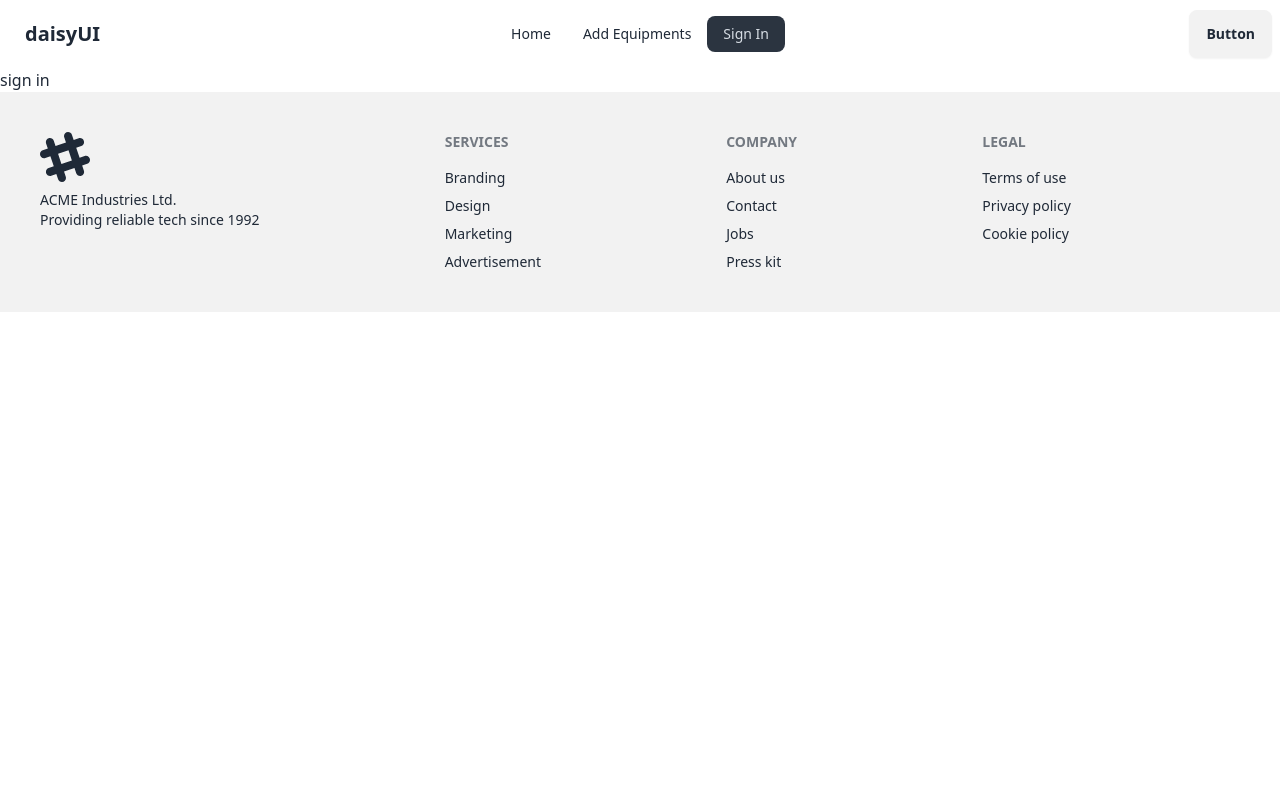
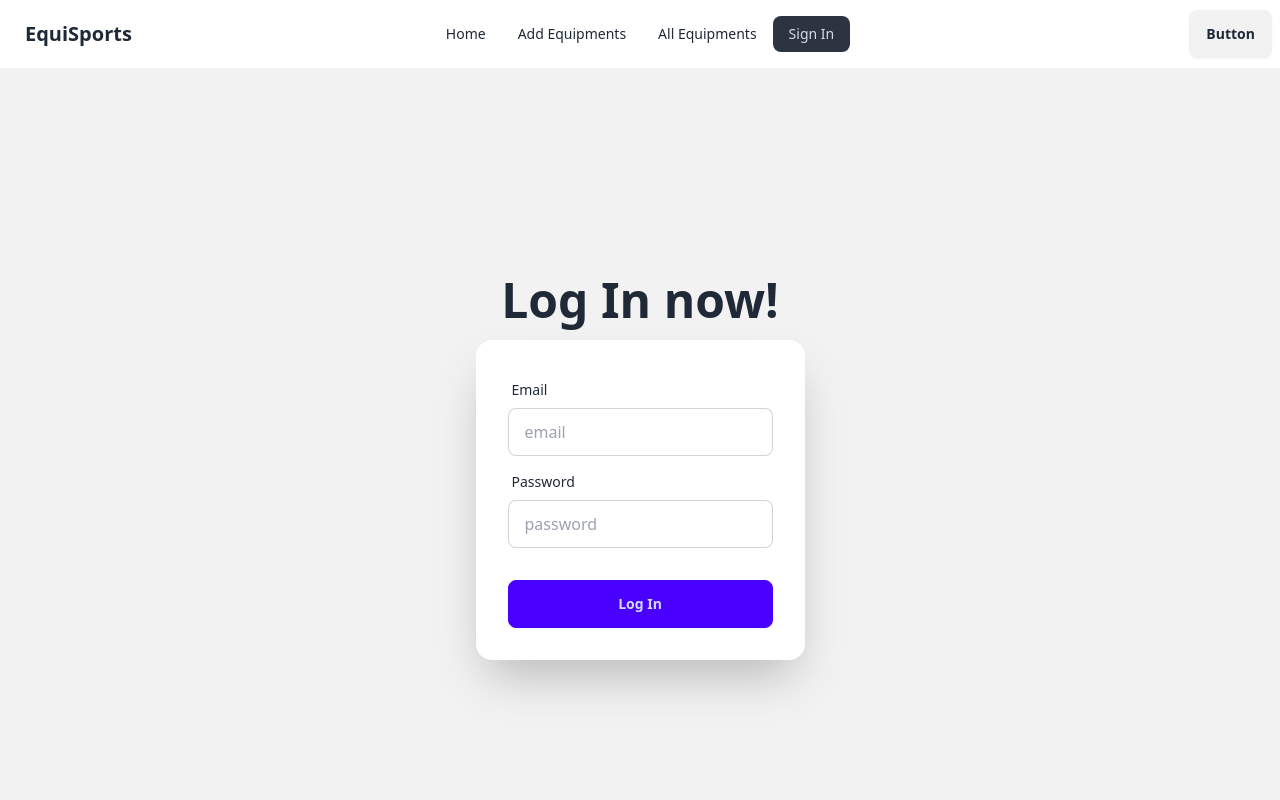
Before and after one commit to muntasir-mahmud-abdullah/equisports-client, a React (Vite) app: page /signIn in a window 1280 px wide. Shown: the top 800 px of the page. Built offline with nearby package versions, Linux system fonts and the light colour scheme.

Commit message:
All equipment page client side done day 1

```diff
--- a/src/components/Equipcard.jsx
+++ b/src/components/Equipcard.jsx
@@ -29,9 +29,12 @@ const Equipcard = ({ equipment, equipments, setEquipments }) => {
       confirmButtonText: "Yes, delete it!",
     }).then((result) => {
       if (result.isConfirmed) {
-        fetch(`http://localhost:5000/equipments/${_id}`, {
-          method: "DELETE",
-        })
+        fetch(
+          ` https://equisports-server-ilckrdzgo-munthasir-mahmud-abdullahs-projects.vercel.app/equipments/${_id}`,
+          {
+            method: "DELETE",
+          }
+        )
           .then((res) => res.json())
           .then((data) => {
             console.log(data);
--- a/src/components/Header.jsx
+++ b/src/components/Header.jsx
@@ -9,6 +9,9 @@ const Header = () => {
       </li>
       <li>
         <NavLink to={"/addEquipment"}>Add Equipments</NavLink>
+      </li>
+      <li>
+        <NavLink to={"/allEquipments"}>All Equipments</NavLink>
       </li>
       <li>
         <NavLink to={"/signIn"}>Sign In</NavLink>
@@ -42,7 +45,8 @@ const Header = () => {
             {links}
           </ul>
         </div>
-        <a className="btn btn-ghost text-xl">daisyUI</a>
+        <a className="btn btn-ghost text-xl">EquiSports
+        </a>
       </div>
       <div className="navbar-center hidden lg:flex">
         <ul className="menu menu-horizontal px-1">{links}</ul>
--- a/src/components/SignIn.jsx
+++ b/src/components/SignIn.jsx
@@ -1,11 +1,59 @@
-import React from 'react';
+import React, { useContext } from "react";
+import { AuthContext } from "../providers/AuthProvider";
 
 const SignIn = () => {
-    return (
-        <div>
-            <h2>sign in</h2>
+  const { signInUser } = useContext(AuthContext);
+  const handleSignIn = (e) => {
+    e.preventDefault();
+    const email = e.target.email.value;
+    const password = e.target.password.value;
+    console.log(email, password);
+    signInUser(email, password)
+      .then((result) => {
+        console.log(result.user);
+      })
+      .catch((error) => console.log(error.message));
+  };
+  return (
+    <div className="hero bg-base-200 min-h-screen">
+      <div className="hero-content flex-col">
+        <div className="text-center">
+          <h1 className="text-5xl font-bold">Log In now!</h1>
         </div>
-    );
+        <div className="card bg-base-100 w-full max-w-sm shrink-0 shadow-2xl">
+          <form onSubmit={handleSignIn} className="card-body">
+            <div className="form-control">
+              <label className="label">
+                <span className="label-text">Email</span>
+              </label>
+              <input
+                type="email"
+                placeholder="email"
+                name="email"
+                className="input input-bordered"
+                required
+              />
+            </div>
+            <div className="form-control">
+              <label className="label">
+                <span className="label-text">Password</span>
+              </label>
+              <input
+                type="password"
+                placeholder="password"
+                name="password"
+                className="input input-bordered"
+                required
+              />
+            </div>
+            <div className="form-control mt-6">
+              <button className="btn btn-primary">Log In</button>
+            </div>
+          </form>
+        </div>
+      </div>
+    </div>
+  );
 };
 
 export default SignIn;
--- a/src/components/SignUp.jsx
+++ b/src/components/SignUp.jsx
@@ -16,13 +16,16 @@ const SignUp = () => {
       const newUser = { name, email, image };
       // <AddEquipment newUser = { newUser } ></AddEquipment>
       //save new user info to database
-      fetch("http://localhost:5000/users", {
-        method: "POST",
-        headers: {
-          "content-type": "application/json",
-        },
-        body: JSON.stringify(newUser),
-      })
+      fetch(
+        " https://equisports-server-ilckrdzgo-munthasir-mahmud-abdullahs-projects.vercel.app/users",
+        {
+          method: "POST",
+          headers: {
+            "content-type": "application/json",
+          },
+          body: JSON.stringify(newUser),
+        }
+      )
         .then((res) => res.json())
         .then((data) => {
           if (data.insertedId) {
@@ -89,7 +92,7 @@ const SignUp = () => {
               />
             </div>
             <div className="form-control mt-6">
-              <button className="btn btn-primary">Sign Up</button>
+              <button className="btn btn-primary">Sign Up or Register</button>
             </div>
           </form>
         </div>
--- a/src/main.jsx
+++ b/src/main.jsx
@@ -18,18 +18,22 @@ const router = createBrowserRouter([
       {
         path: "/",
         element: <App></App>,
-        loader: () => fetch("http://localhost:5000/equipments"),
+        loader: () =>
+          fetch(
+            " https://equisports-server-ilckrdzgo-munthasir-mahmud-abdullahs-projects.vercel.app/equipments"
+          ),
       },
       {
         path: "addEquipment",
-        element: <AddEquipment></AddEquipment>
+        element: <AddEquipment></AddEquipment>,
       },
-
       {
         path: "updateEquipment/:id",
         element: <UpdateEquipment></UpdateEquipment>,
         loader: ({ params }) =>
-          fetch(`http://localhost:5000/equipments/${params.id}`),
+          fetch(
+            ` https://equisports-server-ilckrdzgo-munthasir-mahmud-abdullahs-projects.vercel.app/equipments/${params.id}`
+          ),
       },
       {
         path: "signIn",
@@ -40,10 +44,13 @@ const router = createBrowserRouter([
         element: <SignUp></SignUp>,
       },
       {
-        path:"allEquipments",
-        element:<AllEquipments></AllEquipments>,
-        loader:()=> fetch('http://localhost:5000/equipments')
-      }
+        path: "allEquipments",
+        element: <AllEquipments></AllEquipments>,
+        loader: () =>
+          fetch(
+            " https://equisports-server-ilckrdzgo-munthasir-mahmud-abdullahs-projects.vercel.app/equipments"
+          ),
+      },
     ],
   },
 ]);
@@ -51,7 +58,7 @@ const router = createBrowserRouter([
 createRoot(document.getElementById("root")).render(
   <StrictMode>
     <AuthProvider>
-    <RouterProvider router={router} />
+      <RouterProvider router={router} />
     </AuthProvider>
   </StrictMode>
 );
--- a/src/pages/AddEquipment.jsx
+++ b/src/pages/AddEquipment.jsx
@@ -29,13 +29,16 @@ const AddEquipment = () => {
     };
     console.log(newEquipment);
     // send data to the server
-    fetch("http://localhost:5000/equipments", {
-      method: "POST",
-      headers: {
-        "content-type": "application/json",
-      },
-      body: JSON.stringify(newEquipment),
-    })
+    fetch(
+      " https://equisports-server-ilckrdzgo-munthasir-mahmud-abdullahs-projects.vercel.app/equipments",
+      {
+        method: "POST",
+        headers: {
+          "content-type": "application/json",
+        },
+        body: JSON.stringify(newEquipment),
+      }
+    )
       .then((res) => res.json())
       .then((data) => {
         console.log(data);
--- a/src/pages/AllEquipments.jsx
+++ b/src/pages/AllEquipments.jsx
@@ -7,7 +7,52 @@ const AllEquipments = () => {
     return (
         <div>
             <h2>all equipments:{allequipments.length}</h2>
+            <div className="overflow-x-auto">
+  <table className="table m-20">
+    {/* head */}
+    <thead>
+      <tr>
+        <th>Name</th>
+        <th>Rating</th>
+        <th>Price</th>
+        <th></th>
+      </tr>
+    </thead>
+    <tbody>
+      {/* row 1 */}
+      {
+        allequipments.map(equipment =>      <tr key={equipment._id}>
+        <td>
+          <div className="flex items-center gap-3">
+            <div>
+              <div className="font-bold">{equipment.name}</div>
+              <div className="text-sm opacity-50">{equipment.category}</div>
+            </div>
+          </div>
+        </td>
+        <td>
+          {equipment.rating}
+        </td>
+        <td>{equipment.price}</td>
+        <th>
+          <button className="btn btn-ghost btn-xs">details</button>
+        </th>
+      </tr> )
+      }
 
+
+    </tbody>
+    {/* foot */}
+    <tfoot>
+      <tr>
+      <th>Name</th>
+        <th>Rating</th>
+        <th>Price</th>
+        <th></th>
+      </tr>
+    </tfoot>
+  </table>
+</div>
         </div>
     );
 };
--- a/src/pages/UpdateEquipment.jsx
+++ b/src/pages/UpdateEquipment.jsx
@@ -3,7 +3,18 @@ import { useLoaderData } from "react-router-dom";
 
 const UpdateEquipment = () => {
   const equipment = useLoaderData();
-    const {_id,name,category,image,description,price,rating,customization,processingTime,stockStatus} = equipment;
+  const {
+    _id,
+    name,
+    category,
+    image,
+    description,
+    price,
+    rating,
+    customization,
+    processingTime,
+    stockStatus,
+  } = equipment;
   const handleUpdateEquip = (e) => {
     e.preventDefault();
     const form = e.target;
@@ -29,13 +40,16 @@ const UpdateEquipment = () => {
     };
     console.log(updatedEquipment);
     // send data to the server
-        fetch(`http://localhost:5000/equipments/${_id}`, {
+    fetch(
+      ` https://equisports-server-ilckrdzgo-munthasir-mahmud-abdullahs-projects.vercel.app/equipments/${_id}`,
+      {
         method: "PUT",
         headers: {
           "content-type": "application/json",
         },
         body: JSON.stringify(updatedEquipment),
-        })
+      }
+    )
       .then((res) => res.json())
       .then((data) => {
         console.log(data);
@@ -202,7 +216,11 @@ const UpdateEquipment = () => {
             />
           </div>
         </div>
-        <input type="submit" value="Update Equipment" className="btn btn-block mt-4"  />
+        <input
+          type="submit"
+          value="Update Equipment"
+          className="btn btn-block mt-4"
+        />
       </form>
     </div>
   );
--- a/src/providers/AuthProvider.jsx
+++ b/src/providers/AuthProvider.jsx
@@ -1,5 +1,9 @@
-import { createUserWithEmailAndPassword } from "firebase/auth";
-import React, { createContext, useState } from "react";
+import {
+  createUserWithEmailAndPassword,
+  onAuthStateChanged,
+  signInWithEmailAndPassword,
+} from "firebase/auth";
+import React, { createContext, useEffect, useState } from "react";
 import { auth } from "../firebase/firebase.init";
 export const AuthContext = createContext(null);
 const AuthProvider = ({ children }) => {
@@ -10,11 +14,22 @@ const AuthProvider = ({ children }) => {
     setLoading(true);
     return createUserWithEmailAndPassword(auth, email, password);
   };
+  // useEffect((()=>{
+  //   const unSubscribe = onAuthStateChanged(auth,currentUser=>{
+  //     console.log(('user in the auth state changed',currentUser));
+  //     setUser(currentUser)
+  //   })
+  // }),[])
+  const signInUser = (email, password) => {
+    setLoading(true);
+    return signInWithEmailAndPassword(auth, email, password);
+  };
 
   const userInfo = {
     user,
     loading,
     createUser,
+    signInUser,
   };
   return (
     <AuthContext.Provider value={userInfo}>{children}</AuthContext.Provider>
```
Also changed, not shown: firebase.json (added), 1 other file (tests, documents, lock files or other folders). Lines whose indentation alone changed are shown as unchanged.
